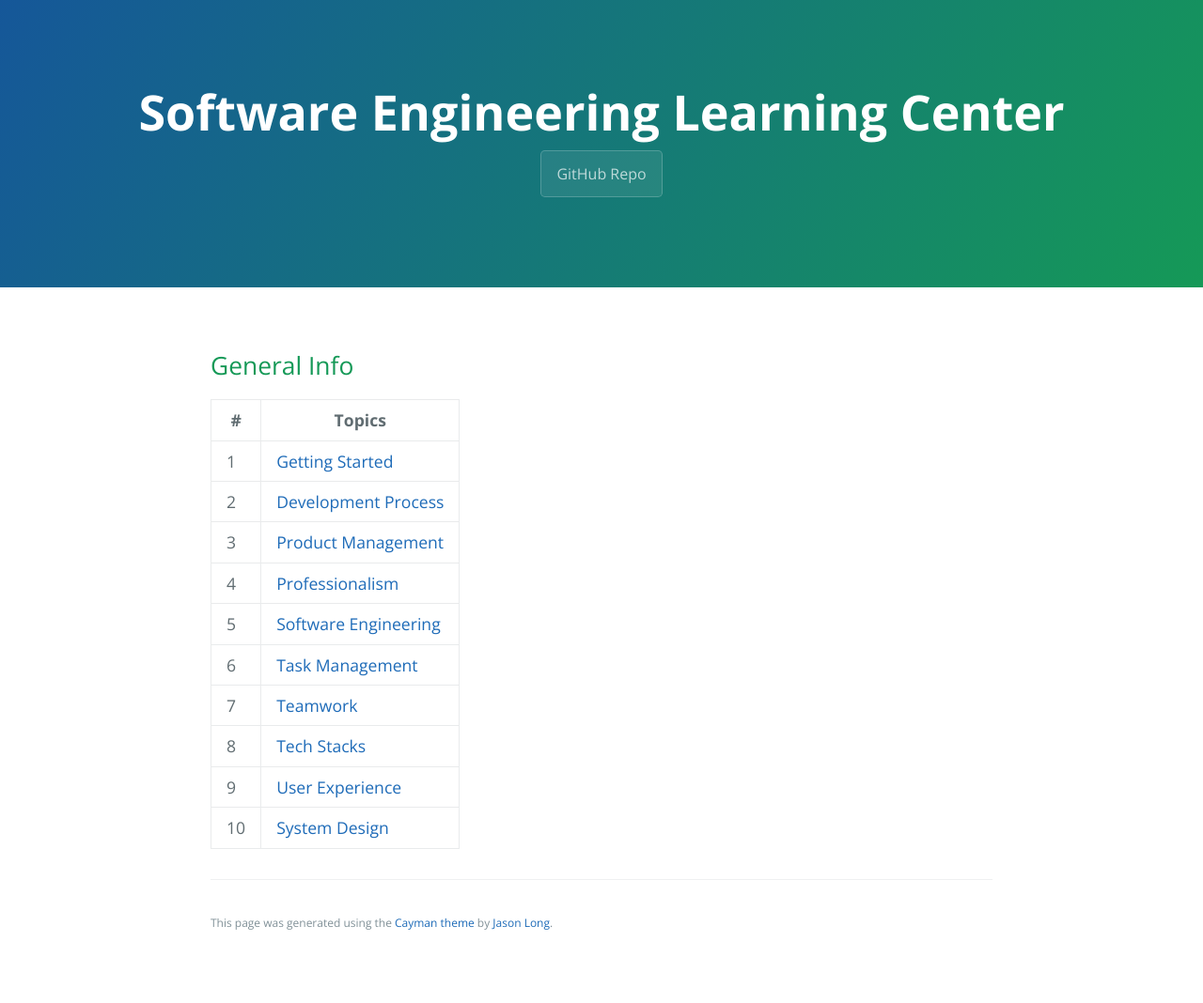
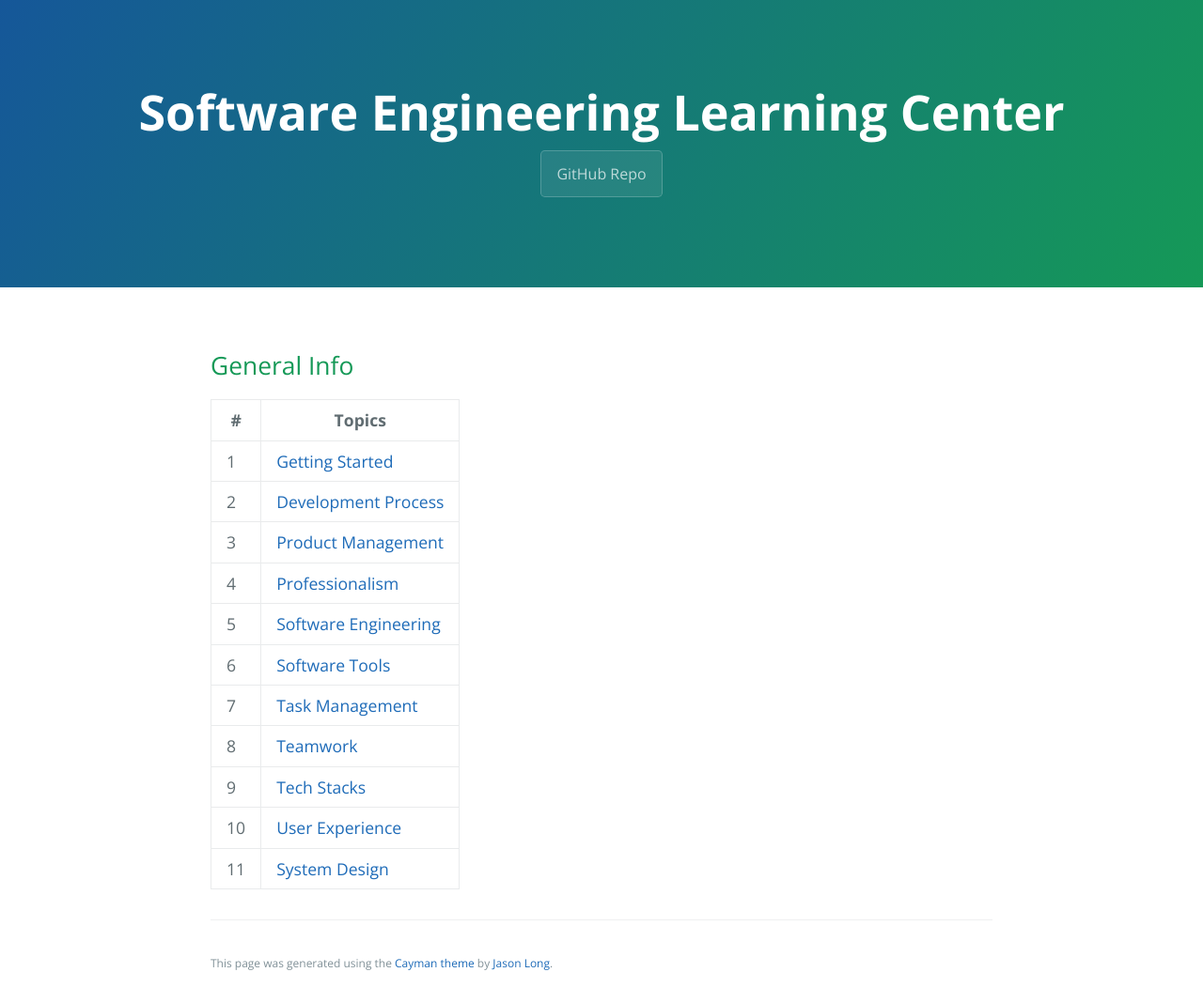
Before and after one commit to learning-software-engineering/learning-software-engineering.github.io, a Jekyll site: the page built from index.md, in a window 1280 px wide. Shown: the whole page at 94% size. Built offline with Jekyll 4.4.1, drawn with Linux system fonts in a browser that asks for light colours; before the commit the page ends 1025 px from its top, so only the background shows below that.

Commit message:
modified index.md

```diff
--- a/index.md
+++ b/index.md
@@ -8,15 +8,16 @@
 ## General Info
 
 
-| # | Topics |
-|---|---|
-| 1 | [Getting Started](Topics/Getting_Started.md)
-| 2 | [Development Process](Topics/Development_Process.md#resources-for-development-process) |
-| 3| [Product Management](Topics/Product_Management.md#resources-for-product-management) |
-| 4 | [Professionalism](Topics/Professionalism.md#professionalism)|
-| 5 | [Software Engineering](Topics/Software_Engineering.md#resources-for-software-engineering)|
-| 6 | [Task Management](Topics/Task_Management_Software.md#resources-for-task-management-software) |
-| 7 | [Teamwork](Topics/Teamwork.md#resources-for-teamwork)
-| 8 | [Tech Stacks](Topics/Tech_Stacks.md#tech-stacks)
-| 9 | [User Experience](Topics/User_Experience.md#resources-for-user-experience) |
-| 10 | [System Design](Topics/System_Design.md#system-design) |
+| #  | Topics |
+|----|--------|
+| 1  | [Getting Started](Topics/Development_Process.md#Getting_Started.md) |
+| 2  | [Development Process](Topics/Development_Process.md#resources-for-development-process) |
+| 3  | [Product Management](Topics/Product_Management.md#resources-for-product-management) |
+| 4  | [Professionalism](Topics/Professionalism.md#professionalism)|
+| 5  | [Software Engineering](Topics/Software_Engineering.md#resources-for-software-engineering)|
+| 6  | [Software Tools](Topics/Software_Tools.md#resources-for-software-tools)|
+| 7  | [Task Management](Topics/Task_Management_Software.md#resources-for-task-management-software) |
+| 8  | [Teamwork](Topics/Teamwork.md#resources-for-teamwork)
+| 9  | [Tech Stacks](Topics/Tech_Stacks.md#tech-stacks)
+| 10  | [User Experience](Topics/User_Experience.md#resources-for-user-experience) |
+| 11 | [System Design](Topics/System_Design.md#system-design) |
```
